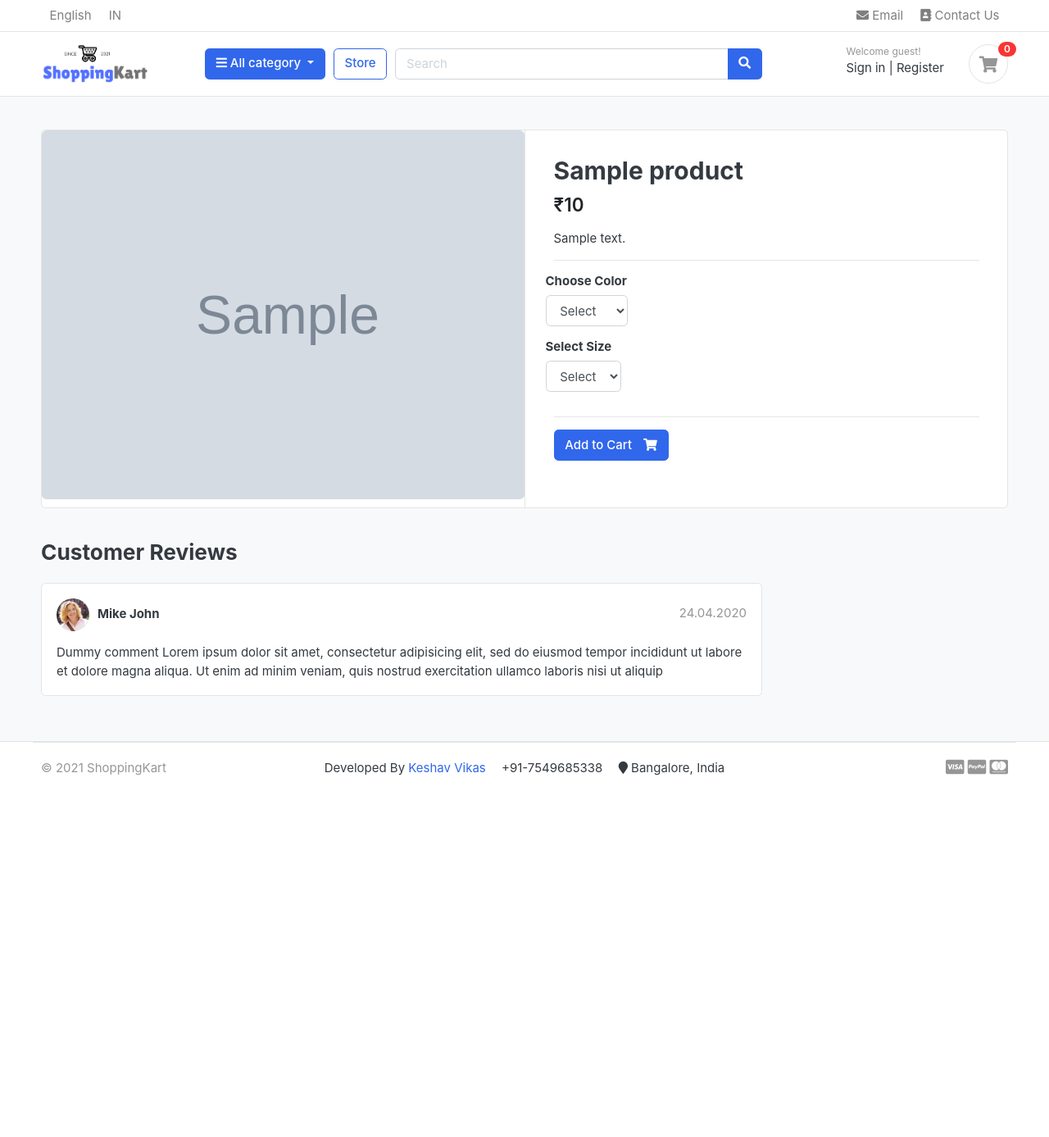
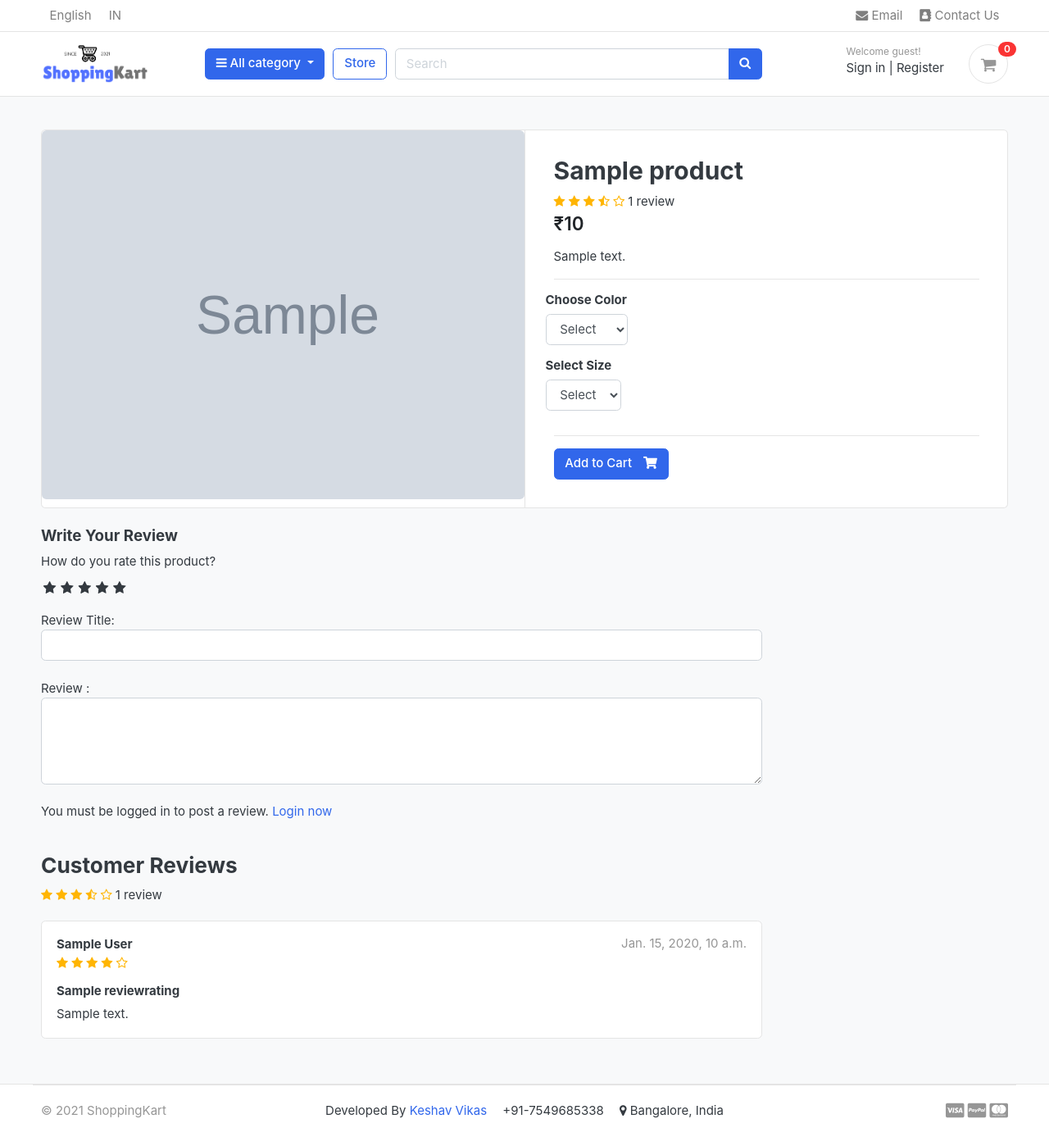
Before and after one commit to keshav-vikas/ShoppingKart, a Django app: a page that uses templates/base.html in a window 1280 px wide. Shown: the whole page at 82% size. Before the commit the page ends 946 px from the top, so only its background shows below. Run offline with Django 3.2, Linux system fonts and the light colour scheme; tables that the repository leaves empty hold one stand-in row (values such as "Sample post"); grey boxes marked "Sample" are stand-in pictures; some libraries are stand-ins or nearby versions; some web fonts are replaced.

Commit message:
reviews and rating

```diff
--- a/accounts/models.py
+++ b/accounts/models.py
@@ -59,6 +59,9 @@ class Account(AbstractBaseUser):
 
     objects = MyAccountManager()
 
+    def full_name(self):
+        return f'{self.first_name} {self.last_name}'
+
     def __str__(self):
         return self.email
 
--- /dev/null
+++ b/greatkart/static/css/custom.css
@@ -0,0 +1,64 @@
+/* Hide Radio button */
+.rate > input {
+  display: none;
+}
+
+.rate {
+  display: inline-block;
+  border: 0;
+}
+
+.rate > label {
+  float: right;
+}
+
+/* Showing the stars */
+.rate > label:before {
+  display: inline-block;
+  font-size: 1.1rem;
+  font-family: FontAwesome;
+  content: "\f005";
+  margin: 0;
+  padding: 0.3rem 0.2rem;
+  cursor: pointer;
+}
+
+/* Half star */
+.rate .half:before {
+  content: "\f089";
+  position: absolute;
+  padding-right: 0;
+}
+
+/* Click and hover */
+input:checked ~ label,
+label:hover ~ label {
+  color: #ffb503;
+}
+
+/* hover hightlight */
+input:checked + label:hover,
+input:checked ~ label:hover,
+input:checked ~ label:hover ~ label,
+label:hover ~ input:checked ~ label {
+  color: #cc9000;
+}
+
+.rating-star i {
+  color: #ffb503 !important;
+}
+
+/* ul.thumb {
+  margin: 0 auto;
+  padding: 0;
+  float: left;
+}
+ul.thumb li {
+  list-style: none;
+  margin: 10px;
+}
+ul.thumb li img {
+  width: 80px;
+  height: 80px;
+  border: 1px solid grey;
+ */
--- a/store/admin.py
+++ b/store/admin.py
@@ -1,6 +1,6 @@
 from django.contrib import admin
 from django.db import models
-from .models import Product, Variation
+from .models import Product, Variation, ReviewRating
 
 # Register your models here.
 
@@ -22,3 +22,4 @@ class VariationAdmin(admin.ModelAdmin):
 
 admin.site.register(Product, ProductAdmin)
 admin.site.register(Variation, VariationAdmin)
+admin.site.register(ReviewRating)
--- a/store/urls.py
+++ b/store/urls.py
@@ -11,4 +11,6 @@ urlpatterns = [
     path('category/<slug:category_slug>/<slug:product_slug>/',
          views.product_detail, name='product_detail'),
     path('search/', views.search, name='search'),
+    path('submit_review/<int:product_id>/',
+         views.submit_review, name='submit_review'),
 ]
--- a/store/views.py
+++ b/store/views.py
@@ -1,13 +1,16 @@
 from django.core import paginator
 from django.http.response import HttpResponse
-from django.shortcuts import get_object_or_404, render
+from django.shortcuts import get_object_or_404, render, redirect
 from django.core.paginator import EmptyPage, PageNotAnInteger, Paginator
 from django.db.models import Q
+from django.contrib import messages
+
 from carts.models import CartItem
-
-from .models import Product
+from orders.models import OrderProduct
+from .models import Product, ReviewRating
 from category.models import Category
 from carts.views import _cart_id
+from .forms import ReviewForm
 # Create your views here.
 
 
@@ -46,7 +49,23 @@ def product_detail(request, category_slug, product_slug):
     except Exception as e:
         raise e
 
-    context = {'single_product': single_product, 'in_cart': in_cart}
+    if request.user.is_authenticated:
+        try:
+            orderproduct = OrderProduct.objects.filter(
+                user=request.user, product_id=single_product.id).exists()
+        except OrderProduct.DoesNotExist:
+            orderproduct = None
+    else:
+        orderproduct = None
+    # get the reviews
+    reviews = ReviewRating.objects.filter(
+        product_id=single_product.id, status=True)
+    context = {
+        'single_product': single_product,
+        'in_cart': in_cart,
+        'orderproduct': orderproduct,
+        'reviews': reviews,
+    }
     return render(request, 'store/product_detail.html', context)
 
 
@@ -60,3 +79,30 @@ def search(request):
 
     context = {'products': products, 'product_count': product_count}
     return render(request, 'store/store.html', context)
+
+
+def submit_review(request, product_id):
+    url = request.META.get('HTTP_REFERER')
+    if request.method == 'POST':
+        try:
+            reviews = ReviewRating.objects.get(
+                user__id=request.user.id, product__id=product_id)
+            form = ReviewForm(request.POST, instance=reviews)
+            form.save()
+            messages.success(
+                request, 'Thank you! Your review has been updated.')
+            return redirect(url)
+        except ReviewRating.DoesNotExist:
+            form = ReviewForm(request.POST)
+            if form.is_valid():
+                data = ReviewRating()
+                data.subject = form.cleaned_data['subject']
+                data.rating = form.cleaned_data['rating']
+                data.review = form.cleaned_data['review']
+                data.ip = request.META.get('REMOTE_ADDR')
+                data.product_id = product_id
+                data.user_id = request.user.id
+                data.save()
+                messages.success(
+                    request, 'Thank you! Your review has been submitted.')
+                return redirect(url)
--- a/templates/base.html
+++ b/templates/base.html
@@ -25,6 +25,9 @@
 <link href="{% static 'css/ui.css' %}" rel="stylesheet" type="text/css"/>
 <link href="{% static 'css/responsive.css' %}" rel="stylesheet" media="only screen and (max-width: 1200px)" />
 
+<link href="{% static 'css/custom.css' %}" rel="stylesheet" type="text/css"/>
+<link rel="stylesheet" href="https://cdnjs.cloudflare.com/ajax/libs/font-awesome/4.7.0/css/font-awesome.min.css">
+
 <!-- custom javascript -->
 <script src="{% static 'js/script.js' %}" type="text/javascript"></script>
 <script src="https://www.paypal.com/sdk/js?client-id=ASCdbmyl5UnD_5Ho7bgv885WxvXZ362iXKHdnxXtoxoEbLOLBOvvsVBnyShy0XEuU8WbkArHqYBK4Dbc&currency=USD"></script>
--- a/templates/store/product_detail.html
+++ b/templates/store/product_detail.html
@@ -23,6 +23,17 @@
     <article class="content-body">
 
     <h2 class="title">{{single_product.product_name}}</h2>
+    <div class="rating-star">
+        <span>
+            <i class="fa fa-star{% if single_product.averageReview < 0.5 %}-o{% elif single_product.averageReview >= 0.5 and single_product.averageReview <= 1 %}-half-o {% endif %}" aria-hidden="true"></i>
+            <i class="fa fa-star{% if single_product.averageReview < 1.5 %}-o{% elif single_product.averageReview >= 1.5 and single_product.averageReview <= 2 %}-half-o {% endif %}" aria-hidden="true"></i>
+            <i class="fa fa-star{% if single_product.averageReview < 2.5 %}-o{% elif single_product.averageReview >= 2.5 and single_product.averageReview <= 3 %}-half-o {% endif %}" aria-hidden="true"></i>
+            <i class="fa fa-star{% if single_product.averageReview < 3.5 %}-o{% elif single_product.averageReview >= 3.5 and single_product.averageReview <= 4 %}-half-o {% endif %}" aria-hidden="true"></i>
+            <i class="fa fa-star{% if single_product.averageReview < 4.5 %}-o{% elif single_product.averageReview >= 4.5 and single_product.averageReview <= 5 %}-half-o {% endif %}" aria-hidden="true"></i>
+            <span>{{single_product.countReview}} review{% if single_product.countReview >= 2 %}s{% endif %}</span>
+        </span>
+    </div>
+
 
     <div class="mb-3">
         <var class="price h4">₹{{single_product.price}}</var>
@@ -78,29 +89,89 @@
     <div class="row">
                 <div class="col-md-9">
 
+
+        <form action="{% url 'submit_review'  single_product.id %}" method="POST">
+            {% csrf_token %}
+            <h5>Write Your Review</h5>
+            <div>
+                <label>How do you rate this product?</label>
+                <br>
+						<div class="rate">
+							<input type="radio" name="rating" id="rating10" value="5" required /><label for="rating10" title="5"></label>
+							<input type="radio" name="rating" id="rating9" value="4.5" required /><label for="rating9" title="4.5" class="half"></label>
+							<input type="radio" name="rating" id="rating8" value="4" required /><label for="rating8" title="4"></label>
+							<input type="radio" name="rating" id="rating7" value="3.5" required /><label for="rating7" title="3.5" class="half"></label>
+							<input type="radio" name="rating" id="rating6" value="3" required /><label for="rating6" title="3"></label>
+							<input type="radio" name="rating" id="rating5" value="2.5" required /><label for="rating5" title="2.5" class="half"></label>
+							<input type="radio" name="rating" id="rating4" value="2" required /><label for="rating4" title="2"></label>
+							<input type="radio" name="rating" id="rating3" value="1.5" required /><label for="rating3" title="1.5" class="half"></label>
+							<input type="radio" name="rating" id="rating2" value="1" required /><label for="rating2" title="1"></label>
+							<input type="radio" name="rating" id="rating1" value="0.5" required /><label for="rating1" title="0.5" class="half"></label>
+						</div>
+                <br>
+                Review Title:
+                <input type="text" class="form-control" name="subject">
+                <br>
+                Review :
+                <textarea name="review" rows="4" class="form-control"></textarea>
+                <br>
+                {% if user.is_authenticated %}
+                    {% if orderproduct %}
+                        <input type="submit" value="Submit Review" class="btn btn-primary">
+                    {% else %}
+                    <p>You must purchase this product to post a review.</p>
+                    {% endif %}
+                {% else %}
+                <p>You must be logged in to post a review. <span><a href="{% url 'login' %}">Login now</a></span></p>
+                {% endif %}
+
+            </div>
+            {% include 'includes/alerts.html' %}
+        </form>
+        <br>
         <header class="section-heading">
             <h3>Customer Reviews </h3>
 
+                <div class="rating-star">
+                    <span>
+                        <i class="fa fa-star{% if single_product.averageReview < 0.5 %}-o{% elif single_product.averageReview >= 0.5 and single_product.averageReview <= 1 %}-half-o {% endif %}" aria-hidden="true"></i>
+                        <i class="fa fa-star{% if single_product.averageReview < 1.5 %}-o{% elif single_product.averageReview >= 1.5 and single_product.averageReview <= 2 %}-half-o {% endif %}" aria-hidden="true"></i>
+                        <i class="fa fa-star{% if single_product.averageReview < 2.5 %}-o{% elif single_product.averageReview >= 2.5 and single_product.averageReview <= 3 %}-half-o {% endif %}" aria-hidden="true"></i>
+                        <i class="fa fa-star{% if single_product.averageReview < 3.5 %}-o{% elif single_product.averageReview >= 3.5 and single_product.averageReview <= 4 %}-half-o {% endif %}" aria-hidden="true"></i>
+                        <i class="fa fa-star{% if single_product.averageReview < 4.5 %}-o{% elif single_product.averageReview >= 4.5 and single_product.averageReview <= 5 %}-half-o {% endif %}" aria-hidden="true"></i>
+                        <span>{{single_product.countReview}} review{% if single_product.countReview >= 2 %}s{% endif %}</span>
+                    </span>
+                </div>
+
+
         </header>
-
+    {% for review in reviews %}
         <article class="box mb-3">
             <div class="icontext w-100">
-                <img src="{% static './images/avatars/avatar1.jpg' %}" class="img-xs icon rounded-circle">
+                {% comment %} <img src="{% static './images/avatars/avatar1.jpg' %}" class="img-xs icon rounded-circle"> {% endcomment %}
                 <div class="text">
-                    <span class="date text-muted float-md-right">24.04.2020 </span>
-                    <h6 class="mb-1">Mike John </h6>
+                    <span class="date text-muted float-md-right">{{review.updated_at}} </span>
+                    <h6 class="mb-1">{{review.user.full_name}} </h6>
+                    <div class="rating-star">
+                        <span>
+                            <i class="fa fa-star{% if review.rating == 0.5 %}-half-o{% elif review.rating < 1 %}-o {% endif %}" aria-hidden="true"></i>
+							<i class="fa fa-star{% if review.rating == 1.5 %}-half-o{% elif review.rating < 2 %}-o {% endif %}" aria-hidden="true"></i>
+							<i class="fa fa-star{% if review.rating == 2.5 %}-half-o{% elif review.rating < 3 %}-o {% endif %}" aria-hidden="true"></i>
+							<i class="fa fa-star{% if review.rating == 3.5 %}-half-o{% elif review.rating < 4 %}-o {% endif %}" aria-hidden="true"></i>
+							<i class="fa fa-star{% if review.rating == 4.5 %}-half-o{% elif review.rating < 5 %}-o {% endif %}" aria-hidden="true"></i>
+                        </span>
+                    </div>
 
                 </div>
             </div> <!-- icontext.// -->
             <div class="mt-3">
+                <h6>{{review.subject}}</h6>
                 <p>
-                    Dummy comment Lorem ipsum dolor sit amet, consectetur adipisicing elit, sed do eiusmod
-                    tempor incididunt ut labore et dolore magna aliqua. Ut enim ad minim veniam,
-                    quis nostrud exercitation ullamco laboris nisi ut aliquip
+                    {{review.review}}
                 </p>
             </div>
         </article>
-
+    {% endfor %}
 
 
         </div> <!-- col.// -->
```
Also changed, not shown: store/forms.py (added, +8 -0 lines), store/models.py (+34 -0 lines), store/migrations/0003_reviewrating.py (added).
